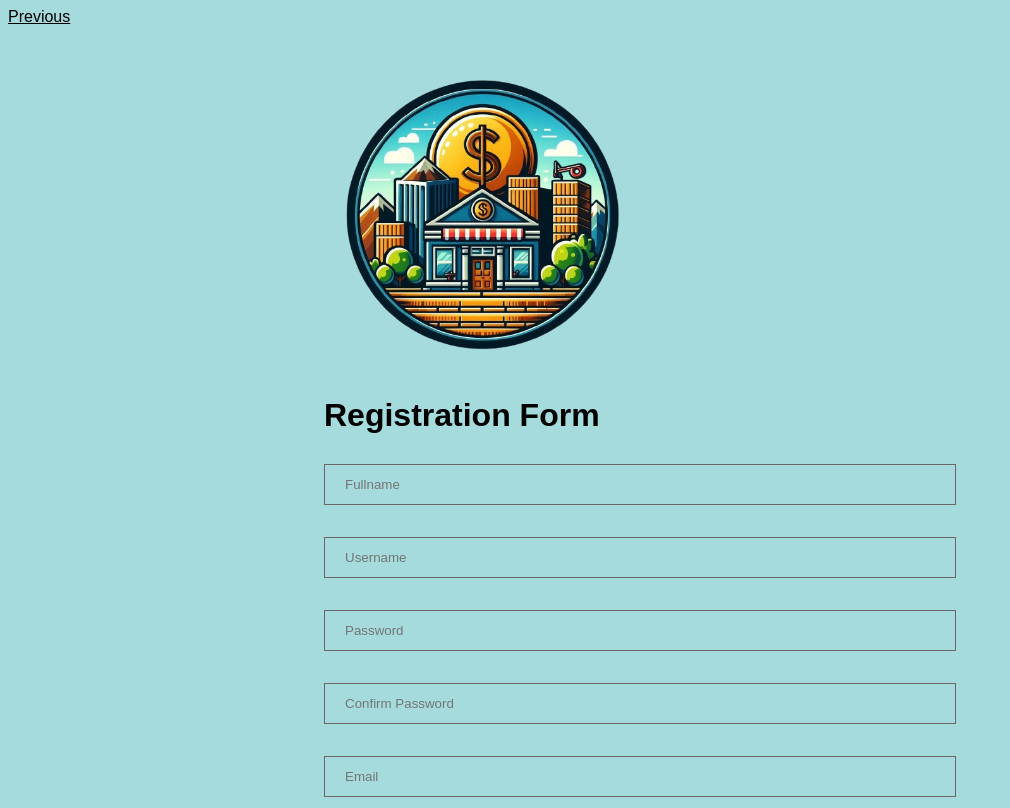
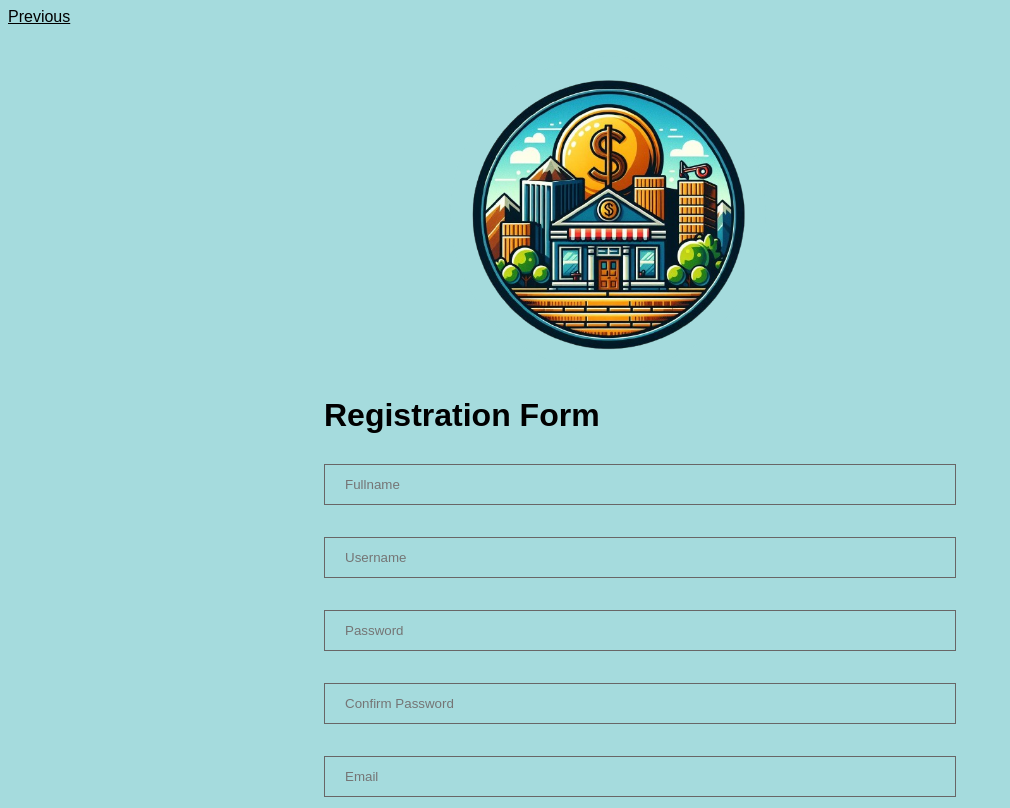
Before and after one commit to Russ00028/littleminicoop, a plain HTML site: page regis.html in a window 1280 px wide. Shown: the top 808 px of the page, without its empty margins (0-1010 px from the left). Drawn offline with Linux system fonts and the light colour scheme.

Commit message:
Update style.css

```diff
--- a/style.css
+++ b/style.css
@@ -11,7 +11,12 @@ form {
 }
 
 
-img.logoregis, img.avatar {
+img.logoregis{
+  width: 50%;
+  border-radius: 50%;
+  margin-left: 20%;
+}
+ img.avatar {
   width: 50%;
   border-radius: 50%;
 
```
